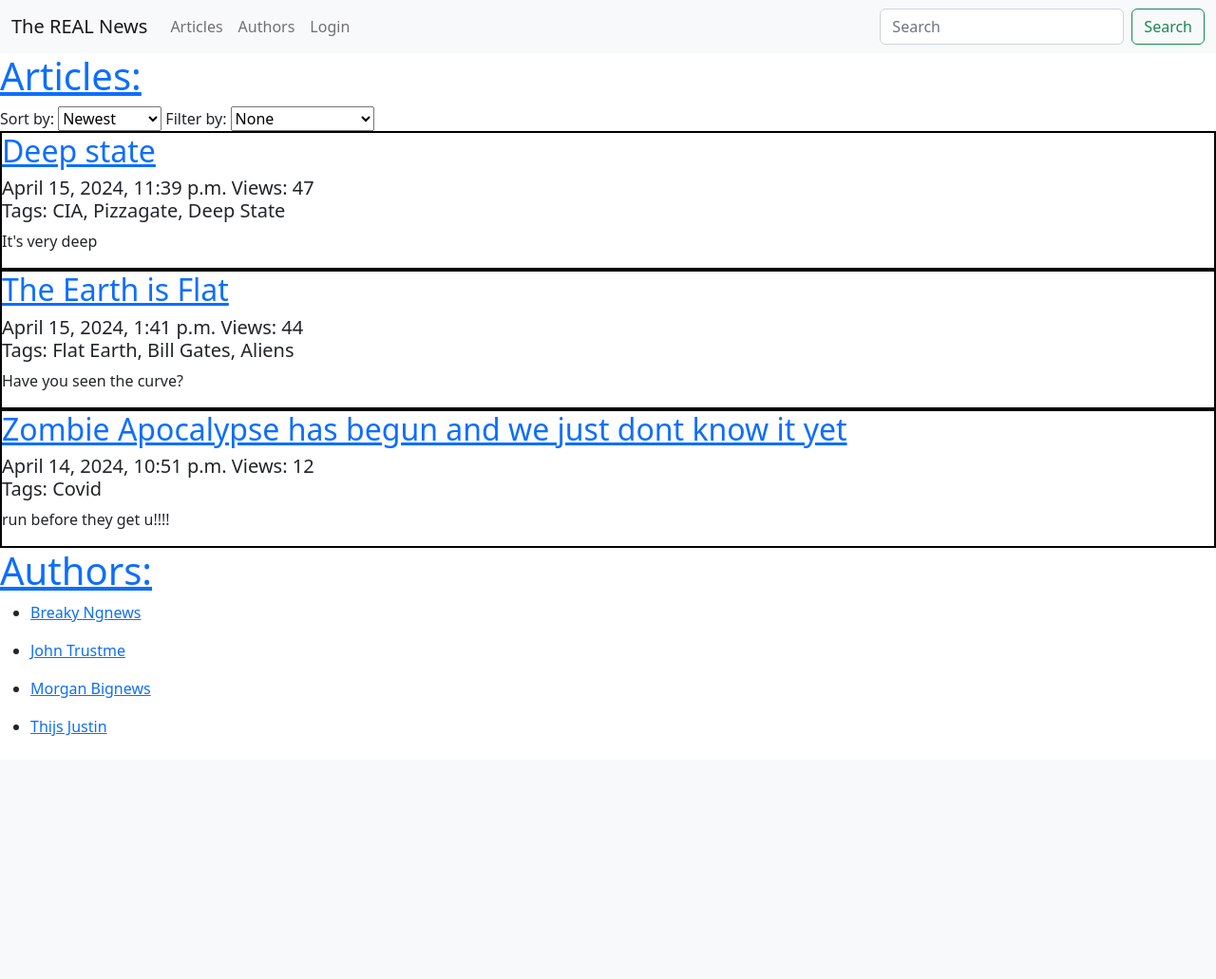
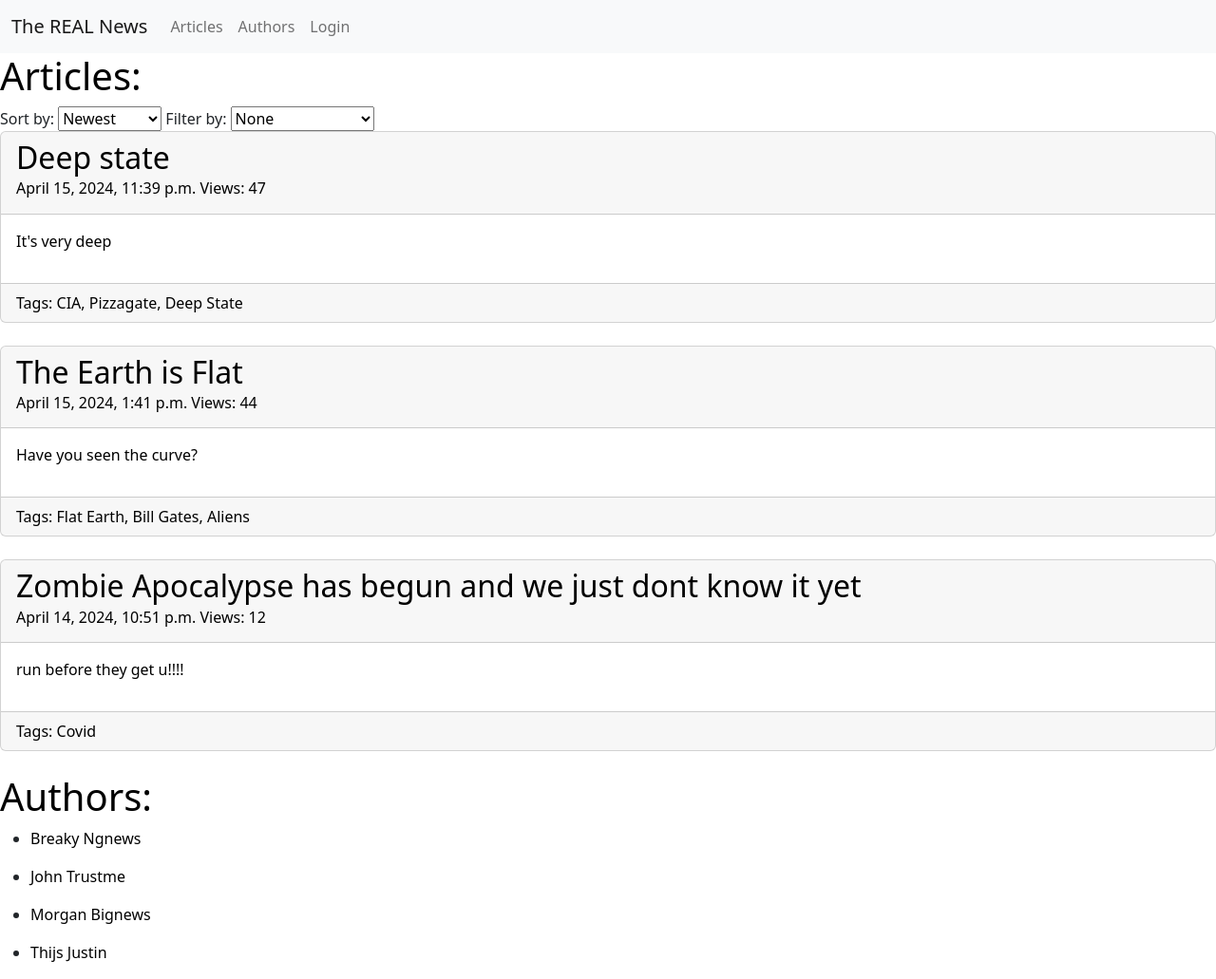
Before and after one commit to chessjodo/django-website, a Django app: page / in a window 1280 px wide. Shown: the whole page at 95% size. Before the commit the page ends 775 px from the top, so only its background shows below. Run offline with Django 5.2, Linux system fonts and the light colour scheme; data comes from the database, SQL or seed files in the repository.

Commit message:
improve formatting and remove search bar

```diff
--- a/website/articles/templates/articles/home.html
+++ b/website/articles/templates/articles/home.html
@@ -22,21 +22,30 @@
 {% if articles_list %}
   <div>
     {% for article in articles_list %}
-            <div style="border: 2px solid black;">
-                <h2><a href="{% url 'articles:article' article.id %}">{{ article.heading }}</a></h2>
-                <h5> {{ article.pub_date }} Views: {{ article.view_count }}<br>
+    <a href="{% url 'articles:article' article.id %}">
+    <div class="card">
+      <div class = "card-header">
+        <h2 class="card-title">{{ article.heading }}</h2>
+        <h6 class="card-subtitle mb-2 text-body-secondary"> {{ article.pub_date }} Views: {{ article.view_count }}</h6>
+      </div>
+      <div class="card-body">
+        <p> {{ article.text }} </p>
+      </div>
       {% if article.tags.all %}
+       <div class="card-footer">
          Tags:
             {% for item in article.tags.all %}
               {{ item.text }}{% if not forloop.last %}, {% endif %}
             {% endfor %}
-                    {% endif %}</h5>
-                <p> {{ article.text }} </p>
        </div>
+      {% endif %}
+    </a>
+  </div>
+  <br>
   {% endfor %}
 </div>
 {% else %}
-    <p>No Articles are availabe.</p>
+    <p>No Articles are available.</p>
 {% endif %}
 
 <!-- List of authors -->
--- a/website/articles/templates/articles/index.html
+++ b/website/articles/templates/articles/index.html
@@ -21,7 +21,7 @@
 {% if articles_list %}
   <div>
     {% for article in articles_list %}
-    <a href="{% url 'articles:article' article.id %}" class="card-link">
+    <a href="{% url 'articles:article' article.id %}">
     <div class="card">
       <div class = "card-header">
         <h2 class="card-title">{{ article.heading }}</h2>
@@ -38,8 +38,9 @@
             {% endfor %}
        </div>
       {% endif %}
-    </a><br>
+    </a>
   </div>
+  <br>
   {% endfor %}
 </div>
 {% else %}
--- a/website/templates/base.html
+++ b/website/templates/base.html
@@ -10,7 +10,7 @@
     <script src="https://cdn.jsdelivr.net/npm/bootstrap@5.2.3/dist/js/bootstrap.bundle.min.js" integrity="sha384-kenU1KFdBIe4zVF0s0G1M5b4hcpxyD9F7jL+jjXkk+Q2h455rYXK/7HAuoJl+0I4" crossorigin="anonymous"></script>
   </body>
   <style>
-    .card-link {
+    a {
         text-decoration: none;
         color: black;
     }
--- a/website/templates/navbar.html
+++ b/website/templates/navbar.html
@@ -16,10 +16,6 @@
           <a class="nav-link" href="{% url 'login' %}">Login</a>
         </li>
       </ul>
-      <form class="d-flex" role="search">
-        <input class="form-control me-2" type="search" placeholder="Search" aria-label="Search">
-        <button class="btn btn-outline-success" type="submit">Search</button>
-      </form>
     </div>
   </div>
 </nav>
```
Lines whose indentation alone changed are shown as unchanged.
